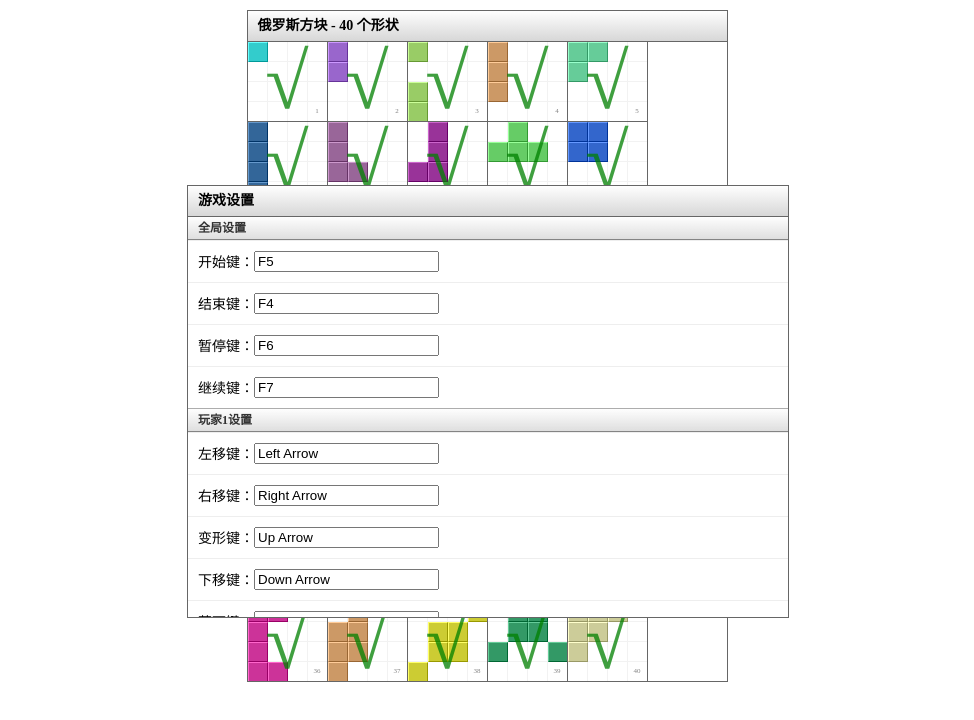
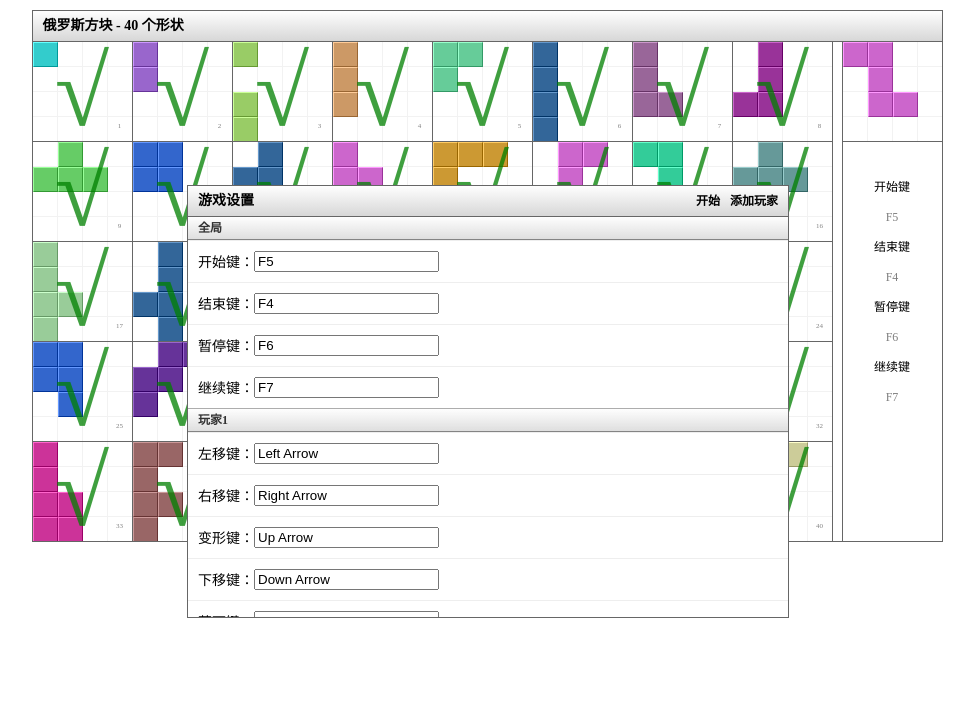
Before and after one commit to talent518/tetris, a plain HTML site: page index.html in a window 1280 px wide. Both pictures are taken after a click on the element "设置". Shown: the whole page, without its empty margins (153-1127 px from the left). Drawn offline with Linux system fonts and the light colour scheme.

Commit message:
优化样式。

```diff
--- a/tetris.css
+++ b/tetris.css
@@ -1,27 +1,28 @@
-.g-tetris{display:inline-block;position:relative;width:312px;height:412px;margin:0 5px 10px;border:1px #666 solid;background:white;font-size:14px;text-align:left;}
+.g-tetris{display:inline-block;position:relative;width:382px;height:502px;margin:0 5px 10px;border:1px #666 solid;background:white;font-size:14px;text-align:left;}
 .g-tetris-title{padding:0 10px;border-bottom:1px #666 solid;background:#efefef;line-height:30px;font-weight:bold;}
-.g-tetris-main-box{display:inline-block;position:absolute;left:10px;top:41px;width:199px;height:359px;overflow:hidden;border:1px #666 solid;}
-.g-tetris-next-box{display:inline-block;position:absolute;right:10px;top:41px;width:79px;height:79px;overflow:hidden;border:1px #666 solid;}
-.g-tetris-block{display:inline-block;position:absolute;width:19px;height:19px;border-left:0px white none;border-top:0px white none;border-right:1px #f2f2f2 solid;border-bottom:1px #f2f2f2 solid;background:white;}
-.g-tetris-block-color{width:18px;height:18px;border-width:1px;border-style:solid;}
-.g-tetris-text-box{display:inline-block;position:absolute;right:10px;bottom:10px;width:81px;height:240px;overflow:hidden;padding-top:14px;border-top:1px #efefef solid;}
-.g-tetris-text-box p{width:100%;height:30px;overflow:hidden;margin:0px;padding:0px;line-height:30px;}
-.g-tetris-text-box p:after{display:block;content:'.';width:0px;height:0px;overflow:hidden;clear:both;}
-.g-tetris-text-box label{float:left;width:30px;overflow:hidden;font-size:12px;}
-.g-tetris-text-box span{display:block;margin-left:30px;overflow:hidden;text-overflow:ellipsis;}
+.g-tetris-main-box{display:inline-block;position:absolute;left:10px;top:41px;width:249px;height:449px;overflow:hidden;border:1px #666 solid;}
+.g-tetris-next-box{display:inline-block;position:absolute;right:10px;top:41px;width:99px;height:99px;overflow:hidden;border:1px #666 solid;}
+.g-tetris-block{display:inline-block;position:absolute;width:24px;height:24px;border-left:0px white none;border-top:0px white none;border-right:1px #f2f2f2 solid;border-bottom:1px #f2f2f2 solid;background:white;}
+.g-tetris-block-color{width:23px;height:23px;border-width:1px;border-style:solid;}
+.g-tetris-text-box{display:inline-block;position:absolute;overflow:hidden;}
+.g-tetris-text-box p{margin:0px;padding:0px;text-align:center;}
+.g-tetris-text-box label{display:block;font-size:12px;}
+.g-tetris-text-box span{display:block;overflow:hidden;text-overflow:ellipsis;}
 .g-tetris-text-box .g-num{color:#f60;font-size:18px;font-weight:bold;}
-.g-tetris-text-box .g-key{color:gray;font-size:7px;}
-.g-tetris-text-box .g-key-box{margin-top:15px;padding-top:14px;border-top:1px #efefef solid;}
+.g-tetris-text-box .g-key{color:gray;font-size:12px;}
+.g-tetris-text-box .g-key-box{border-top:1px #666 solid;}
+.g-tetris .g-tetris-text-box{right:10px;bottom:10px;width:99px;height:338px;border:1px #666 solid;line-height:24px;}
 
-.g-tetris-shape{display:block;position:relative;width:479px;padding-top:31px;border:1px #666 solid;background:white;font-size:14px;text-align:left;}
+.g-tetris-shape{display:block;position:relative;width:909px;padding-top:31px;border:1px #666 solid;background:white;font-size:14px;text-align:left;}
 .g-tetris-shape .g-tetris-title{margin-top:-31px;}
-.g-tetris-shape .g-tetris-text-box{bottom:0px;right:0px;width:69px;height:auto;padding-top:0px;border-top:none;}
-.g-tetris-shape-setting{float:right;cursor:pointer;}
+.g-tetris-shape .g-tetris-text-box{right:0px;bottom:0px;width:99px;height:auto;border-left:1px #666 solid;line-height:30px;}
+.g-tetris-shape-setting{float:right;cursor:pointer;font-size:12px;}
 .g-tetris-shape-setting:hover{color:#F60;}
-.g-tetris-shape-box{display:inline-block;position:absolute;width:79px;height:79px;overflow:hidden;margin-top:31px;border-right:1px #666 solid;border-bottom:1px #666 solid;}
+.g-tetris-shape-box{display:inline-block;position:absolute;width:99px;height:99px;overflow:hidden;margin-top:31px;border-right:1px #666 solid;border-bottom:1px #666 solid;}
 .g-tetris-shape-box .g-tetris-block{text-align:center;line-height:19px;color:gray;font-size:7px;}
-.g-tetris-shape-checkbox{display:inline-block;position:absolute;z-index:1;width:79px;height:79px;overflow:hidden;margin-top:31px;cursor:pointer;filter:alpha(opacity = 0);opacity:0.0;}
-.g-tetris-shape-checked{color:green;font-size:79px;line-height:79px;text-align:center;font-weight:bold;filter:alpha(opacity = 75);opacity:0.75;}
+.g-tetris-shape-box-timer{top:0px;right:-1px;border-left:1px #666 solid;}
+.g-tetris-shape-checkbox{display:inline-block;position:absolute;z-index:1;width:99px;height:99px;overflow:hidden;margin-top:31px;cursor:pointer;filter:alpha(opacity = 0);opacity:0.0;}
+.g-tetris-shape-checked{color:green;font-size:99px;line-height:99px;text-align:center;font-weight:bold;filter:alpha(opacity = 75);opacity:0.75;}
 
 body{min-width:640px;min-height:471px;}
 
@@ -36,6 +37,8 @@ body{min-width:640px;min-height:471px;}
 .g-tetris-setting-dialog-buttons{border-top:1px #666 solid;}
 .g-tetris-setting-dialog-buttons button{margin-right:10px;}
 
+.g-tetris-button-start-game,.g-tetris-button-add-player,.g-tetris-button-delete-player{float:right;margin-left:10px;cursor:pointer;font-size:12px;}
+
 .g-tetris-gradient{
     background: -moz-linear-gradient(top, #fefefe 0%, #d7d7d7 100%);
     background: -webkit-gradient(linear, left top, left bottom, color-stop(0%,#fefefe), color-stop(100%,#d7d7d7));
--- a/tetris.js
+++ b/tetris.js
@@ -128,8 +128,8 @@
 	};
 
 	$.tetrisGlobalOptions = {
-		width: 20,
-		height: 20,
+		width: 25,
+		height: 25,
 		colors: ['00', '33', '66', '99', 'cc', 'ff'],
 		startKey: 116, // 开始 F5
 		stopKey: 115, // 结束 F4
@@ -379,12 +379,39 @@
 				[0, 0, 0, 0]
 			]
 		],
-		usableShapeIndexes: []
+		usableShapeIndexes: [],
+		columnNum: 8
+	};
+
+	$.initArray = function(defArray, defaultValue, defIndex, callbackArgs) {
+		if(isNaN(defIndex) || !$.isArray(callbackArgs)) {
+			defIndex = 0;
+			callbackArgs = [];
+		}
+
+		if(!$.isArray(defArray) || defArray.length <= defIndex) {
+			if($.isFunction(defaultValue)) {
+				return defaultValue.apply(this, callbackArgs);
+			} else {
+				return defaultValue;
+			}
+		}
+
+		var retArr = [];
+		var i;
+
+		for(i=0; i<defArray[defIndex]; i++) {
+			callbackArgs[defIndex] = i;
+
+			retArr.push($.initArray(defArray, defaultValue, defIndex+1, callbackArgs));
+		}
+
+		return retArr;
 	};
 
 	$.fn.tetrisShape = function(container) {
 		var self = this;
-		var rows = Math.ceil($.tetrisGlobalOptions.shapes.length/5);
+		var rows = Math.ceil($.tetrisGlobalOptions.shapes.length/$.tetrisGlobalOptions.columnNum);
 
 		$(this).addClass('g-tetris-shape').height(rows * 4 * $.tetrisGlobalOptions.height - 1);
 
@@ -402,16 +429,46 @@
 				$(this).attr('title', $(this).text());
 			});
 		};
+		var timerShapeElem = $('<div class="g-tetris-shape-box g-tetris-shape-box-timer"></div>').appendTo(self);
+		var timerShape = $.initArray([4,4], 0);
+		var timerShapeIndex = 0;
+		var timerShapeElems = $.initArray([4,4], function(y, x) {
+			return $('<div class="g-tetris-block"></div>').attr({
+				x: x,
+				y: y
+			}).css({
+				left: x * $.tetrisGlobalOptions.width,
+				top: y * $.tetrisGlobalOptions.height
+			}).appendTo(timerShapeElem);
+		});
+		var timer = setInterval(function() {
+			var x, y;
+			var color = $.tetris.prototype.randColor();
+			if(timerShapeIndex == $.tetrisGlobalOptions.shapes.length) {
+				timerShapeIndex = 0;
+			}
+			$.tetris.prototype.rotateShape(timerShape, $.tetrisGlobalOptions.shapes[timerShapeIndex++], $.tetris.prototype.randInt(4));
+			for(y=0; y<4; y++) {
+				for(x=0; x<4; x++) {
+					if(timerShape[y][x]) {
+						$.tetris.prototype.setStyle(timerShapeElems[y][x], color.backgroundColor, color.borderColor);
+					} else {
+						$.tetris.prototype.removeStyle(timerShapeElems[y][x]);
+					}
+				}
+			}
+		}, 500);
 
 		$('<span class="g-tetris-shape-setting">设置</span>').prependTo(titleElem).click(function() {
 			$(this).remove();
 
 			var dialogElem = $('<div class="g-tetris-setting-dialog"><div class="g-tetris-title g-tetris-gradient">游戏设置</div></div>').appendTo(document.body);
+			var dialogTitleElem = $('.g-tetris-title', dialogElem);
 			var scrollElem = $('<div class="g-tetris-setting-dialog-scroll"></div>').appendTo(dialogElem);
 
 			$(
 				'<div class="g-tetris-global-setting">' +
-					'<div class="g-tetris-title g-tetris-gradient g-tetris-form-title">全局设置</div>' +
+					'<div class="g-tetris-title g-tetris-gradient g-tetris-form-title">全局</div>' +
 					'<div class="g-tetris-form-row">' +
 						'<label class="g-tetris-form-label">开始键：</label>' +
 						'<div class="g-tetris-form-field"><input class="g-press-key-input" name="global[startKey]" type="text" value="' + $.tetrisGlobalOptions.startKey + '"/></div>' +
@@ -433,7 +490,7 @@
 
 			$(
 				'<div class="g-tetris-player-setting">' +
-					'<div class="g-tetris-title g-tetris-gradient g-tetris-form-title">玩家1设置</div>' +
+					'<div class="g-tetris-title g-tetris-gradient g-tetris-form-title">玩家1</div>' +
 					'<div class="g-tetris-form-row">' +
 						'<label class="g-tetris-form-label">左移键：</label>' +
 						'<div class="g-tetris-form-field"><input class="g-press-key-input" name="players[0][leftMoveKey]" type="text" value="' + $.tetris.prototype.options.leftMoveKey + '"/></div>' +
@@ -457,9 +514,7 @@
 				'</div>'
 			).appendTo(scrollElem);
 
-			var buttonsElem = $('<div class="g-tetris-form-row g-tetris-setting-dialog-buttons"></div>').appendTo(scrollElem);
-
-			$('<button class="g-tetris-button-start-game">开始</button>').appendTo(buttonsElem).click(function() {
+			$('<span class="g-tetris-button-start-game">开始</span>').prependTo(dialogTitleElem).click(function() {
 				var flag = false;
 				var options = {
 					global: {},
@@ -510,6 +565,8 @@
 					$('<div></div>').appendTo(container).tetris(v);
 				});
 
+				clearInterval(timer);
+
 				dialogElem.remove();
 				self.remove();
 			});
@@ -528,7 +585,7 @@
 			});
 
 			var players = 0;
-			var deleteElem = $('<button class="g-tetris-button-add-player">删除玩家</button>').hide().appendTo(buttonsElem).click(function() {
+			var deleteElem = $('<span class="g-tetris-button-delete-player">删除玩家</span>').hide().prependTo(dialogTitleElem).click(function() {
 				players--;
 				$('.g-tetris-player-setting:last', scrollElem).remove();
 				if(players) {
@@ -537,12 +594,12 @@
 					deleteElem.hide();
 				}
 			});
-			$('<button class="g-tetris-button-add-player">添加玩家</button>').insertBefore(deleteElem).click(function(){
+			$('<span class="g-tetris-button-add-player">添加玩家</span>').insertAfter(deleteElem).click(function(){
 				players++;
 
-				var playerSettingElem = $('.g-tetris-player-setting:first', scrollElem).clone(true).insertBefore(buttonsElem);
+				var playerSettingElem = $('.g-tetris-player-setting:first', scrollElem).clone(true).appendTo(scrollElem);
 
-				$('.g-tetris-form-title', playerSettingElem).html('玩家' + (players+1) + '设置');
+				$('.g-tetris-form-title', playerSettingElem).html('玩家' + (players+1));
 
 				$('input.g-press-key-input', playerSettingElem).each(function() {
 					$(this).attr('name', $(this).attr('name').replace('players[0]', 'players[' + players + ']'));
@@ -554,7 +611,7 @@
 
 		var shapeMaps = {};
 		$.each($.tetrisGlobalOptions.shapes, function(k,shape) {
-			var X = k % 5, Y = Math.floor(k / 5);
+			var X = k % $.tetrisGlobalOptions.columnNum, Y = Math.floor(k / $.tetrisGlobalOptions.columnNum);
 			var color = $.tetris.prototype.randColor();
 			var css = {
 				left: X * 4 * $.tetrisGlobalOptions.width,
@@ -644,31 +701,7 @@
 
 		return this;
 	};
-	$.initArray = function(defArray, defaultValue, defIndex, callbackArgs) {
-		if(isNaN(defIndex) || !$.isArray(callbackArgs)) {
-			defIndex = 0;
-			callbackArgs = [];
-		}
 
-		if(!$.isArray(defArray) || defArray.length <= defIndex) {
-			if($.isFunction(defaultValue)) {
-				return defaultValue.apply(this, callbackArgs);
-			} else {
-				return defaultValue;
-			}
-		}
-
-		var retArr = [];
-		var i;
-
-		for(i=0; i<defArray[defIndex]; i++) {
-			callbackArgs[defIndex] = i;
-
-			retArr.push($.initArray(defArray, defaultValue, defIndex+1, callbackArgs));
-		}
-
-		return retArr;
-	};
 	$.tetris = function(elem, options) {
 		this.elem = $(elem);
 		this.options = $.extend(true, {}, this.options, options);
@@ -788,13 +821,19 @@
 			});
 
 			this.mainElems = $.initArray([18,10], function(y, x) {
-				return $('<div class="g-tetris-block"></div>').css({
+				return $('<div class="g-tetris-block"></div>').attr({
+					x: x,
+					y: y
+				}).css({
 					left: x * $.tetrisGlobalOptions.width,
 					top: y * $.tetrisGlobalOptions.height
 				}).appendTo(self.mainBox);
 			});
 			this.nextElems = $.initArray([4,4], function(y, x) {
-				return $('<div class="g-tetris-block"></div>').css({
+				return $('<div class="g-tetris-block"></div>').attr({
+					x: x,
+					y: y
+				}).css({
 					left: x * $.tetrisGlobalOptions.width,
 					top: y * $.tetrisGlobalOptions.height
 				}).appendTo(self.nextBox);
```
